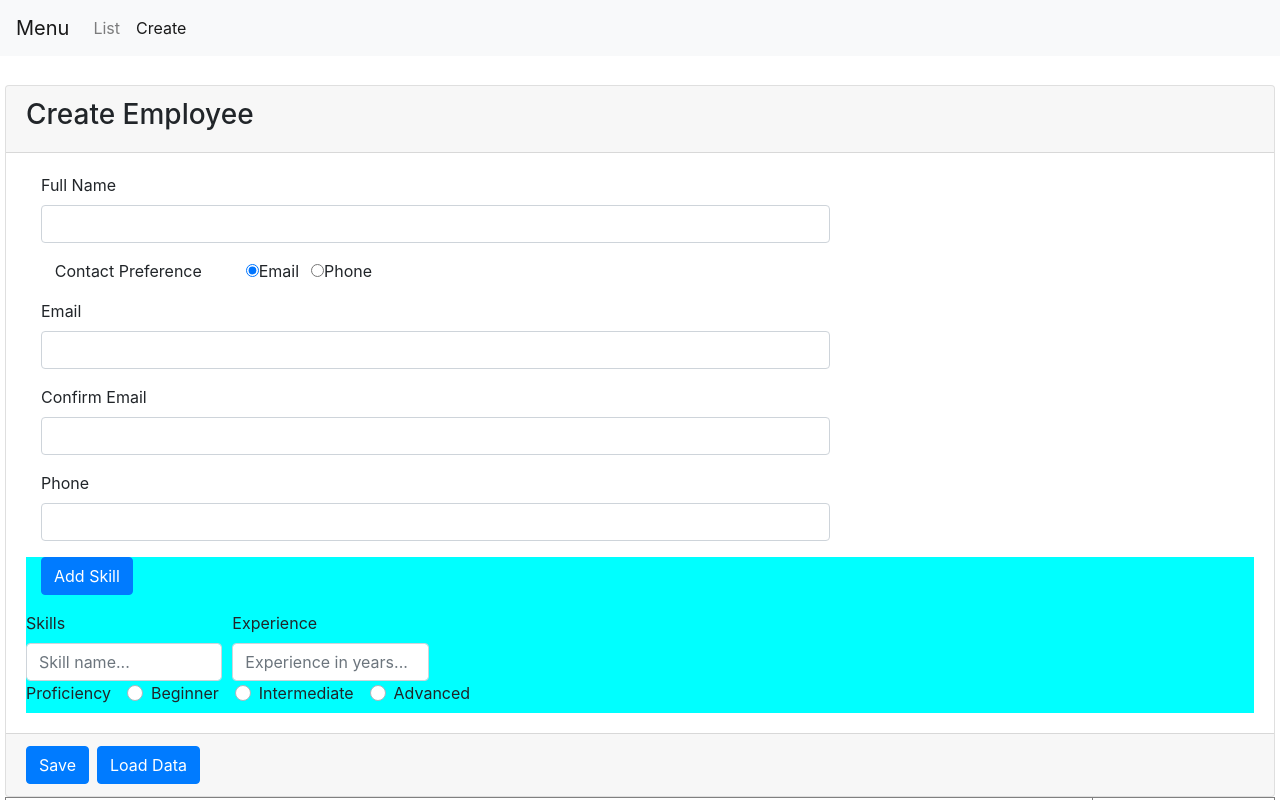
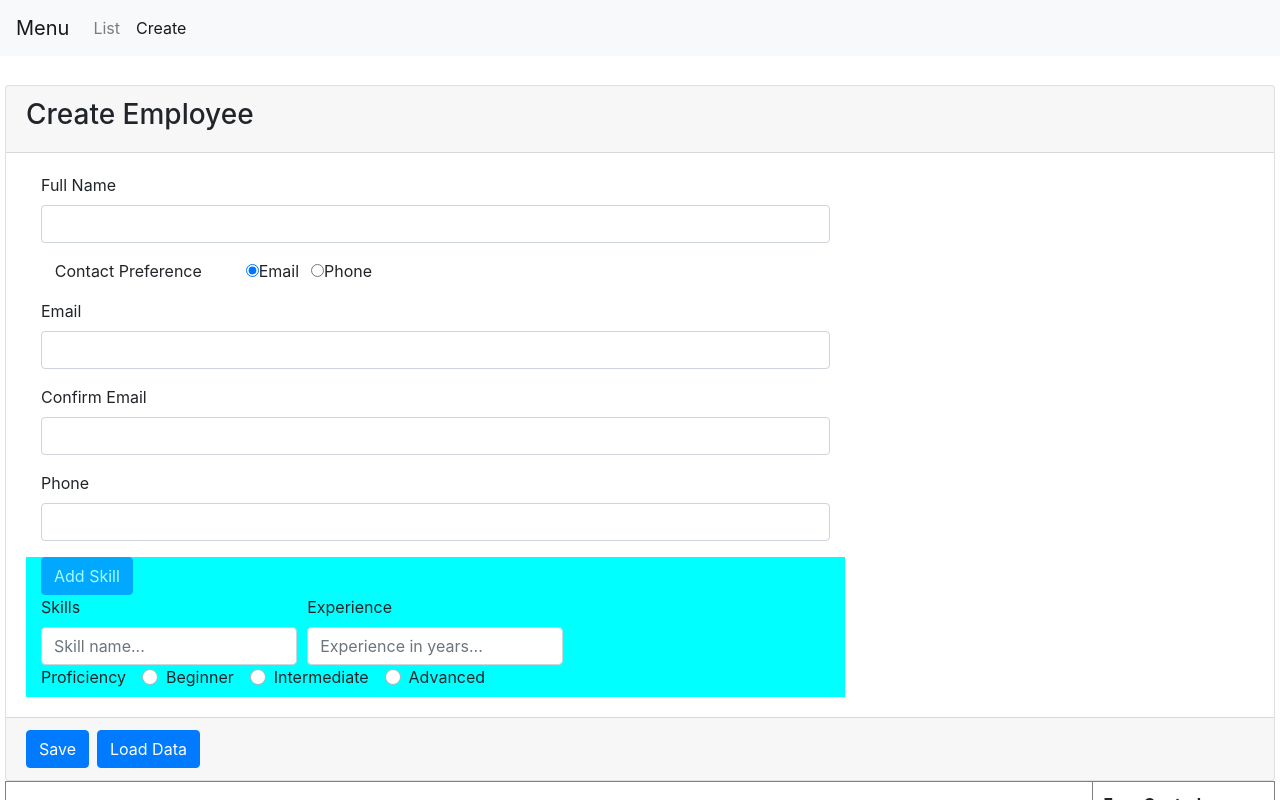
Before and after one commit to bartvanhoey/Angular6Tutorial, an Angular app: page /create in a window 1280 px wide. Shown: the top 800 px of the page. Built offline with nearby package versions, Linux system fonts and the light colour scheme.

Commit message:
end clip 24

```diff
--- a/src/app/employee/create-employee.component.css
+++ b/src/app/employee/create-employee.component.css
@@ -0,0 +1,3 @@
+hr {
+    border: 2px solid black;
+}
--- a/src/app/employee/create-employee.component.html
+++ b/src/app/employee/create-employee.component.html
@@ -74,18 +74,15 @@
       </div>
 
       <!-- Skills -->
-      <div style="background-color:aqua">
-        <div class="form-group">
-          <div class="col-md-offset-2 col-md-4">
-            <button type="button" class="btn btn-primary" (click)='addSkillButtonClick()'>Add Skill</button>
-          </div>
-        </div>
-
+      <div style="background-color:aqua" class="col-md-offset-2 col-md-8">
+        <button [disabled]="employeeForm.get('skills').invalid" type="button" class="btn btn-primary" (click)='addSkillButtonClick()'>Add
+          Skill</button>
         <div formArrayName="skills" *ngFor="let skill of employeeForm.get('skills').controls; let i = index">
+          <hr *ngIf="i>0">
           <div [formGroupName]="i">
             <div class="form-row">
               <!-- Skills Name -->
-              <div class="col-sm-2">
+              <div class="col-sm-4">
                 <label [for]="'skillName'+i">Skills</label>
                 <input [class.is-invalid]="skill.get('skillName').invalid && skill.get('skillName').touched" type="text"
                   [id]="'skillName'+i" placeholder="Skill name..." formControlName="skillName" class="form-control">
@@ -95,7 +92,7 @@
               </div>
 
               <!-- Experience in Years -->
-              <div class="col-sm-2">
+              <div class="col-sm-4">
                 <label [for]="'skillName'+i">Experience</label>
                 <input [class.is-invalid]="skill.get('experienceInYears').invalid && skill.get('experienceInYears').touched"
                   type="text" [id]="'experienceInYears'+i" class="form-control" placeholder="Experience in years..."
@@ -132,7 +129,6 @@
             <div *ngIf="skill.get('proficiency').invalid && skill.get('proficiency').touched">
               <span class="text-danger">Proficiency is required</span>
             </div>
-
           </div>
         </div>
       </div>
```
